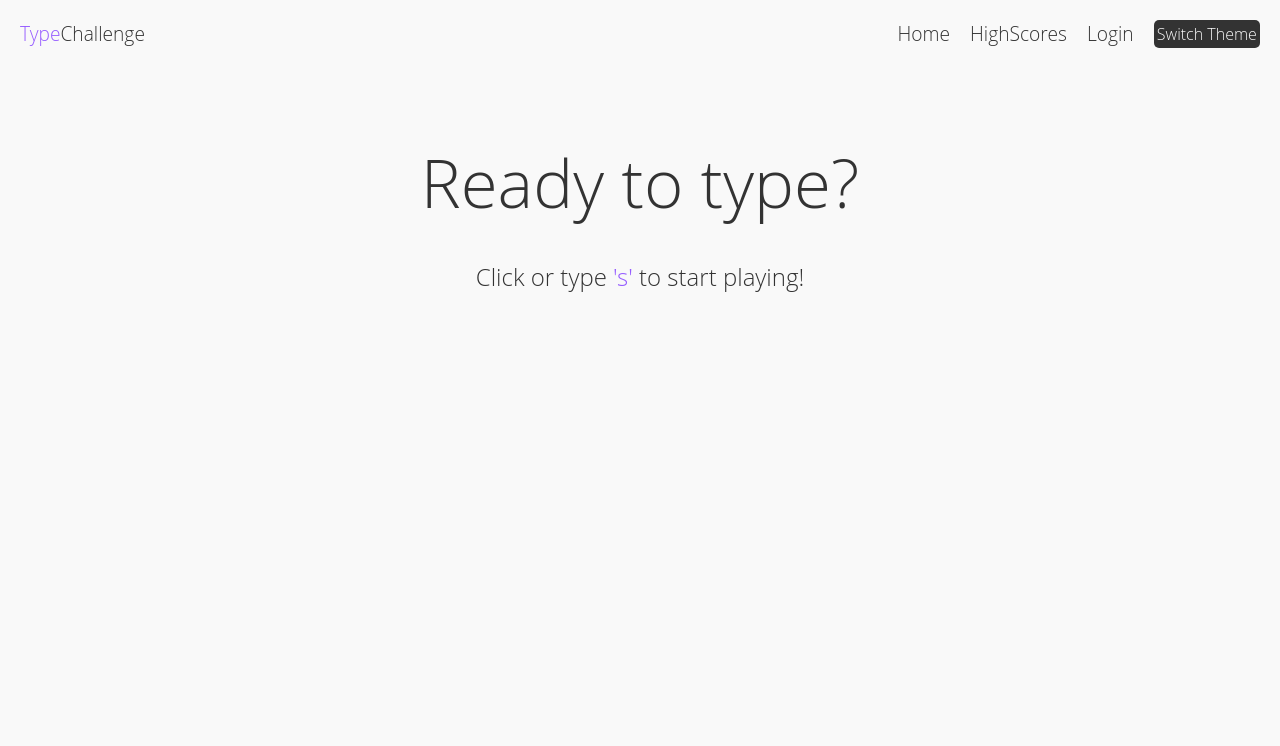
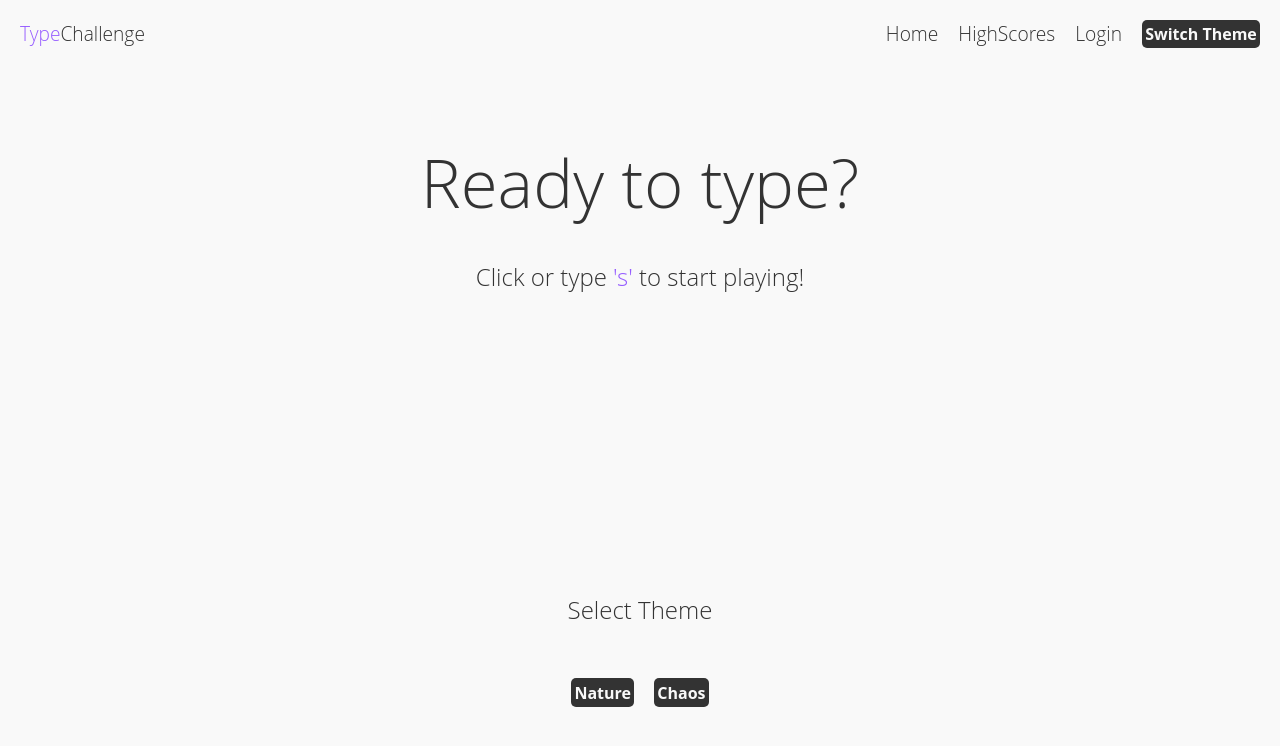
Before and after one commit to matthewfee/typingchallenge, a React (Vite) app: page / in a window 1280 px wide. Shown: the top 746 px of the page. Built offline with nearby package versions, Linux system fonts and the light colour scheme.

Commit message:
added word theme functionality

```diff
--- a/src/pages/Game.tsx
+++ b/src/pages/Game.tsx
@@ -40,9 +40,7 @@ const Game = () => {
   }, [words])
 
   const keyUpHandler = useCallback((): void => {
-    console.log('key up handler', typingInput)
     if (typingInput === currentWord) {
-      console.log('WORD MATCH', typingInput, currentWord)
       setScore((prevScore: number) => prevScore + 1)
       setTypingInput('')
       setRandomWord()
@@ -88,12 +86,10 @@ const Game = () => {
   }, [seconds, ms])
 
   const setRandomWord = () => {
-    const wordList = wordsList.filter((word: string) => word !== currentWord)
-    console.log('WORD LIST', wordsList)
-    const length = wordsList.length
+    const wordList = wordsList.filter((item) => item !== currentWord)
+    const length = wordList.length
     const randomInt = Math.floor(Math.random() * length)
-    console.log(randomInt)
-    const newWord = wordsList[randomInt]
+    const newWord = wordList[randomInt]
     setCurrentWord(newWord)
   }
 
--- a/src/pages/Home.tsx
+++ b/src/pages/Home.tsx
@@ -1,10 +1,16 @@
 import { useEffect, useCallback } from 'react'
 import { useNavigate } from 'react-router-dom'
+import { StyledButton } from '../styled/Buttons'
+import { Container } from '../styled/Container'
 import CTA from '../styled/CTA'
 import { Accent, StyledTitle } from '../styled/Random'
+import { nature, chaos } from '../data/words'
+import { useWords } from '../contexts/WordsContext'
+import { StyledHeader } from '../styled/Header'
 
 const Home = () => {
   const navigate = useNavigate()
+  const [words, setWords] = useWords()
   const keyUpHandler = useCallback((e: any) => {
     if (e.key === 's') {
       navigate('/game')
@@ -20,12 +26,25 @@ const Home = () => {
     }
   }, [keyUpHandler])
 
+  const wordThemeHandler = (newWordList: {}) => {
+    setWords(newWordList)
+  }
+
   return (
     <div>
       <StyledTitle> Ready to type?</StyledTitle>
       <CTA to='/game'>
         Click or type <Accent>'s'</Accent> to start playing!
       </CTA>
+      <StyledHeader>Select Theme</StyledHeader>
+      <Container>
+        <StyledButton onClick={() => wordThemeHandler(nature)}>
+          Nature
+        </StyledButton>
+        <StyledButton onClick={() => wordThemeHandler(chaos)}>
+          Chaos
+        </StyledButton>
+      </Container>
     </div>
   )
 }
--- a/src/styled/Buttons.tsx
+++ b/src/styled/Buttons.tsx
@@ -4,8 +4,10 @@ export const StyledButton = styled.button`
   background-color: var(--main-text-color);
   color: var(--main-bg-color);
   font-size: 1rem;
+  font-weight: bold;
   padding: 0.2rem;
   cursor: pointer;
   border-radius: 5px;
   border: none;
+  max-width: 150px;
 `
--- a/src/styled/Container.tsx
+++ b/src/styled/Container.tsx
@@ -4,4 +4,10 @@ export const Container = styled.div`
   padding: 20px;
   margin: 0 auto;
   max-width: 800px;
+  display: flex;
+  flex-flow: row nowrap;
+  text-align: center;
+  justify-content: center;
+  align-items: center;
+  gap: 20px;
 `
--- /dev/null
+++ b/src/styled/Header.tsx
@@ -0,0 +1,7 @@
+import styled from 'styled-components'
+
+export const StyledHeader = styled.h2`
+  margin: 2rem;
+  margin-top: 300px;
+  text-align: center;
+`
```
